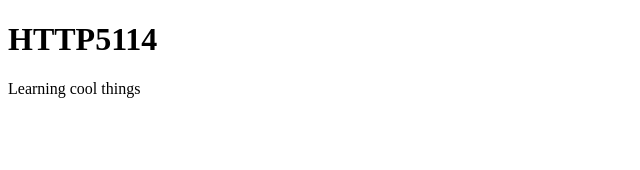
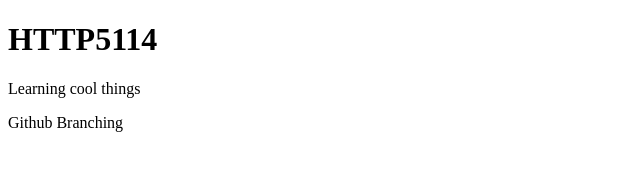
Before and after one commit to ramxnnn/HTTP5114, a plain HTML site: page index.html in a window 1280 px wide. Shown: the whole page, without its empty margins (0-640 px from the left). Drawn offline with Linux system fonts and the light colour scheme.

Commit message:
added a second name

```diff
--- a/index.html
+++ b/index.html
@@ -8,5 +8,6 @@
 <body>
     <h1>HTTP5114</h1>
     <p>Learning cool things</p>
+    <p>Github Branching</p>
 </body>
 </html>
```
